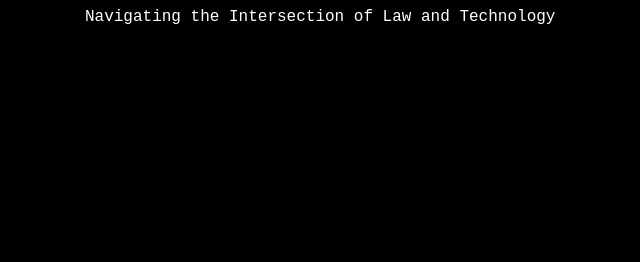
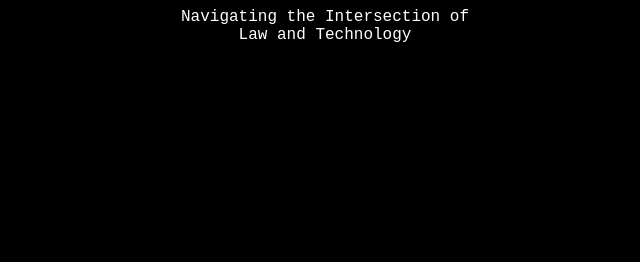
Before and after one commit to lawbeta/lawbeta.github.io, a plain HTML site: page index.html in a window 1280 px wide. Shown: the top 262 px of the page, without its empty margins (315-955 px from the left). Drawn offline with Linux system fonts and the light colour scheme.

Commit message:
Update index.html

```diff
--- a/index.html
+++ b/index.html
@@ -10,6 +10,9 @@
 
 <style>
   .prompt {
+    text-align: center;
+    width: 50%;
+    margin: 0 auto;
     display: flex;
     align-items: center;
     justify-content: center;
@@ -27,6 +30,14 @@
     border-radius: 4px;
     white-space: nowrap;
     overflow: hidden;
+    text-align: center;
+    width: 50%;
+    margin: 0 auto;
+    display: flex;
+    align-items: center;
+    justify-content: center;
+    font-family: monospace;
+    font-size: 16px;
   }
 
   .typing::after {
@@ -40,8 +51,15 @@
   }
 </style>
 
-<script>
-  const answerText = "Navigating the Intersection of Law and Technology";
+<style>
+  .answer-text {
+    white-space: pre-line;
+  }
+</style>
+
+<p id="answer-text" class="answer-text"></p>
+  <script>
+  const answerText = "Navigating the Intersection of\n Law and Technology";
   let i = 0;
   const answerEl = document.getElementById("answer-text");
 
@@ -53,7 +71,6 @@
     }
   }
 
-  answerEl.classList.add("typing");
   type();
 </script>
 
```
